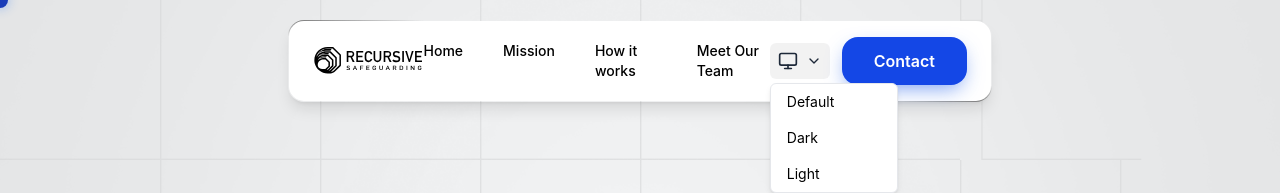
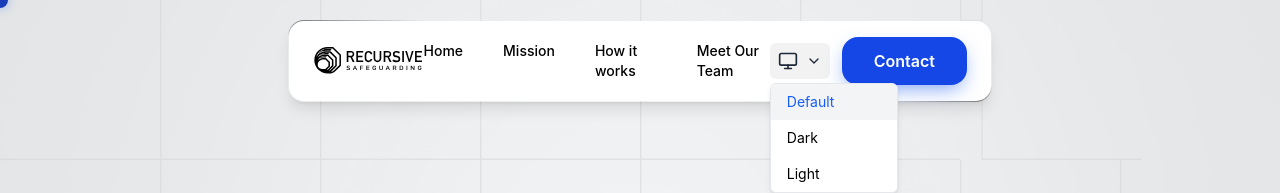
Before and after one commit to zaryabali001/updated-safeguard, a Next.js app: page / in a window 1280 px wide. Both pictures are taken after a click on the button 799 px from the left and 61 px from the top of the page. Shown: the top 193 px of the page. Built offline with nearby package versions, Linux system fonts and the light colour scheme.

Commit message:
finaaaa  dark mode

```diff
--- a/src/app/components/Navbar.jsx
+++ b/src/app/components/Navbar.jsx
@@ -4,7 +4,7 @@ import { Monitor, Moon, Sun, Menu, X, ChevronDown } from "lucide-react";
 import Image from "next/image";
 
 export default function Navbar() {
-  const [theme, setTheme] = useState("system");
+  const [theme, setTheme] = useState("default");
   const [menuOpen, setMenuOpen] = useState(false);
   const [dropdownOpen, setDropdownOpen] = useState(false);
   const [isDarkMode, setIsDarkMode] = useState(false);
@@ -12,13 +12,13 @@ export default function Navbar() {
   useEffect(() => {
     if (typeof window === "undefined") return;
 
-    const storedTheme = localStorage.getItem("theme") || "system";
+    const storedTheme = localStorage.getItem("theme") || "default";
     setTheme(storedTheme);
 
     const applyTheme = (mode = storedTheme) => {
       const isDark =
         mode === "dark" ||
-        (mode === "system" &&
+        (mode === "default" &&
           window.matchMedia("(prefers-color-scheme: dark)").matches);
       document.documentElement.classList.toggle("dark", isDark);
       setIsDarkMode(isDark);
@@ -26,7 +26,7 @@ export default function Navbar() {
 
     applyTheme(storedTheme);
 
-    if (storedTheme === "system") {
+    if (storedTheme === "default") {
       const mediaQuery = window.matchMedia("(prefers-color-scheme: dark)");
       const handleSystemChange = (e) => {
         document.documentElement.classList.toggle("dark", e.matches);
@@ -42,10 +42,12 @@ export default function Navbar() {
 
     setTheme(selectedTheme);
     localStorage.setItem("theme", selectedTheme);
+
     const isDark =
       selectedTheme === "dark" ||
-      (selectedTheme === "system" &&
+      (selectedTheme === "default" &&
         window.matchMedia("(prefers-color-scheme: dark)").matches);
+
     document.documentElement.classList.toggle("dark", isDark);
     setIsDarkMode(isDark);
     setDropdownOpen(false);
@@ -53,7 +55,7 @@ export default function Navbar() {
 
   const getThemeIcon = () => {
     switch (theme) {
-      case "system":
+      case "default":
         return <Monitor className="w-5 h-5" />;
       case "dark":
         return <Moon className="w-5 h-5" />;
@@ -137,7 +139,7 @@ export default function Navbar() {
                     : "bg-white border-gray-200"
                 }`}
               >
-                {["Default ", "Dark", "Light"].map((mode) => (
+                {["default", "dark", "light"].map((mode) => (
                   <button
                     key={mode}
                     onClick={() => changeTheme(mode)}
@@ -196,7 +198,7 @@ export default function Navbar() {
             </a>
           ))}
 
-          {/* Theme Dropdown in Mobile */}
+          {/* Theme Dropdown (Mobile) */}
           <div className="relative w-full flex flex-col items-center">
             <button
               onClick={() => setDropdownOpen(!dropdownOpen)}
@@ -219,7 +221,7 @@ export default function Navbar() {
                     : "bg-white border-gray-200"
                 }`}
               >
-                {["Default", "Dark", "White"].map((mode) => (
+                {["default", "dark", "light"].map((mode) => (
                   <button
                     key={mode}
                     onClick={() => changeTheme(mode)}
```
